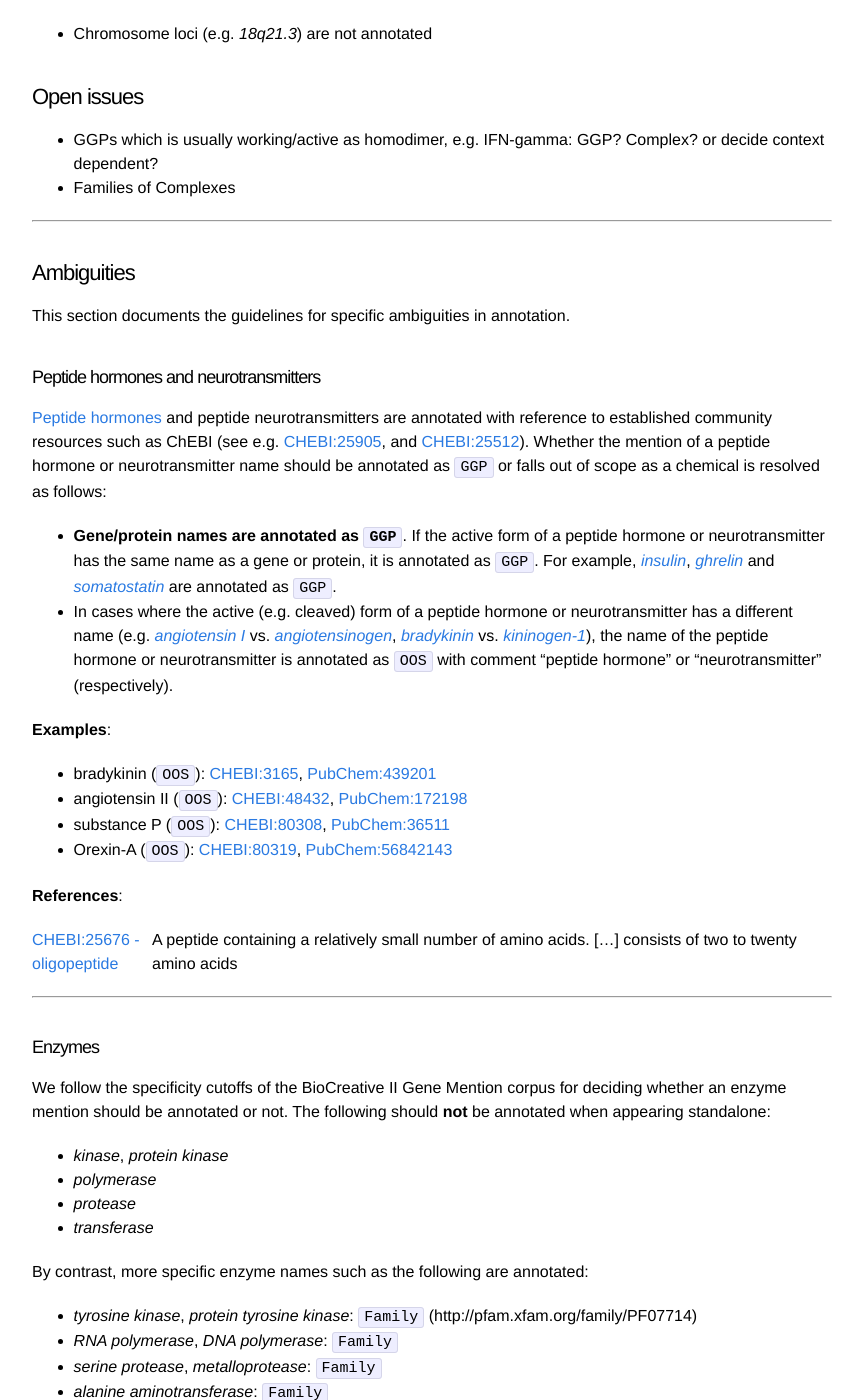
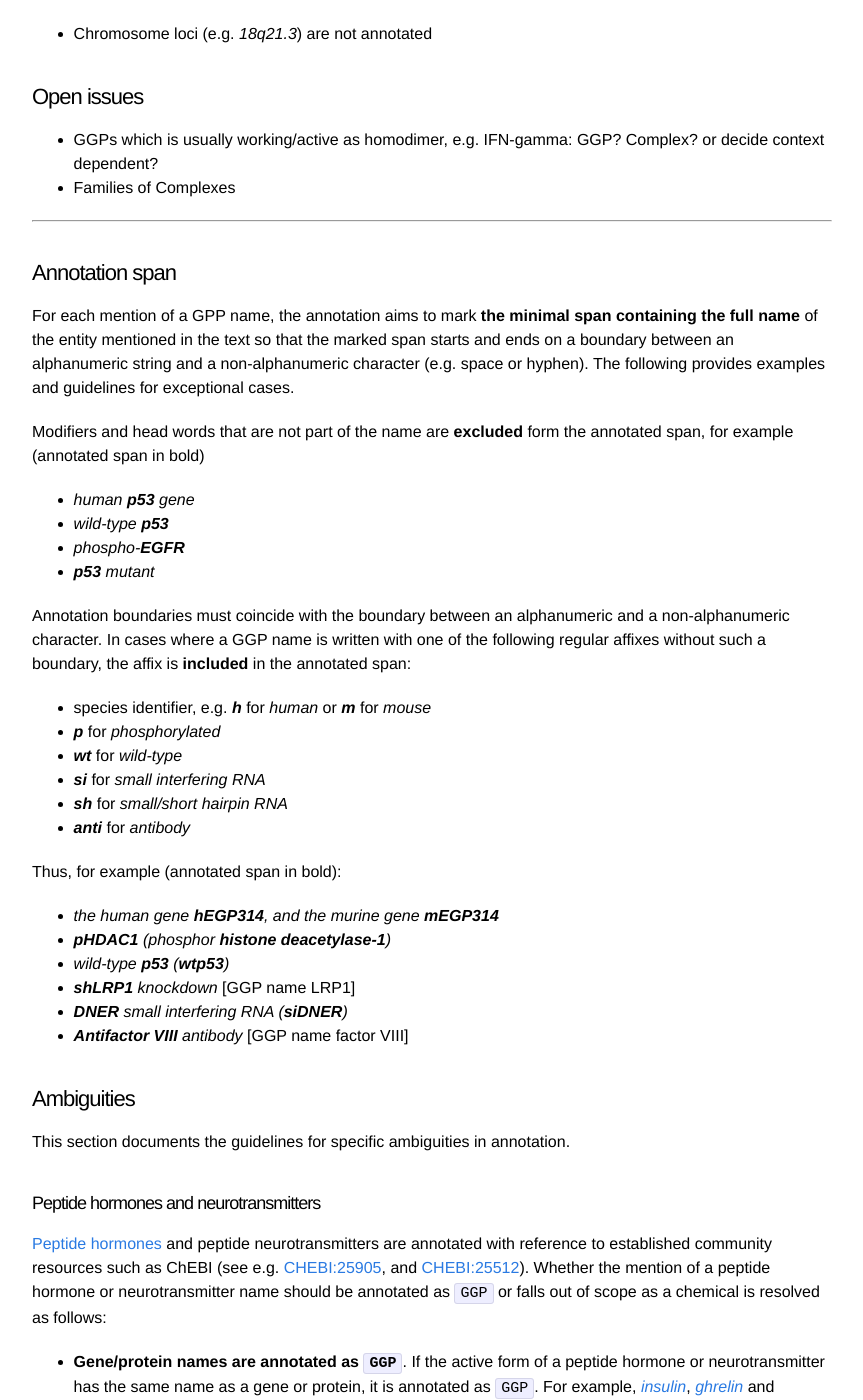
Before and after one commit to spyysalo/stringdb-ggp-corpus-docs, a Jekyll site: the page built from index.md, in a window 1280 px wide and 1400 px high, scrolled down 558 px. Shown: the whole window, without its empty margins (208-1071 px from the left). Built offline with Jekyll 4.4.1, drawn with Linux system fonts in a browser that asks for light colours.

Commit message:
Update index.md

```diff
--- a/index.md
+++ b/index.md
@@ -27,6 +27,35 @@ A sample of 1000 PubMed abstracts selected by comparing JensenLab tagger GGP mat
 * Families of Complexes
 
 ---
+
+### Annotation span
+
+For each mention of a GPP name, the annotation aims to mark **the minimal span containing the full name** of the entity mentioned in the text so that the marked span starts and ends on a boundary between an alphanumeric string and a non-alphanumeric character (e.g. space or hyphen). The following provides examples and guidelines for exceptional cases.
+
+Modifiers and head words that are not part of the name are **excluded** form the annotated span, for example (annotated span in bold)
+
+* _human **p53** gene_
+* _wild-type **p53**_
+* _phospho-**EGFR**_
+* _**p53** mutant_
+
+Annotation boundaries must coincide with the boundary between an alphanumeric and a non-alphanumeric character. In cases where a GGP name is written with one of the following regular affixes without such a boundary, the affix is **included** in the annotated span:
+
+* species identifier, e.g. _**h**_ for _human_ or _**m**_ for _mouse_
+* _**p**_ for _phosphorylated_
+* _**wt**_ for _wild-type_
+* _**si**_ for _small interfering RNA_
+* _**sh**_ for _small/short hairpin RNA_
+* _**anti**_ for _antibody_
+
+Thus, for example (annotated span in bold):
+
+* _the human gene **hEGP314**, and the murine gene **mEGP314**_
+* _**pHDAC1** (phosphor **histone deacetylase-1**)_
+* _wild-type **p53** (**wtp53**)_
+* _**shLRP1** knockdown_ [GGP name LRP1]
+* _**DNER** small interfering RNA (**siDNER**)_
+* _**Antifactor VIII** antibody_ [GGP name factor VIII]
 
 ### Ambiguities
 
```
